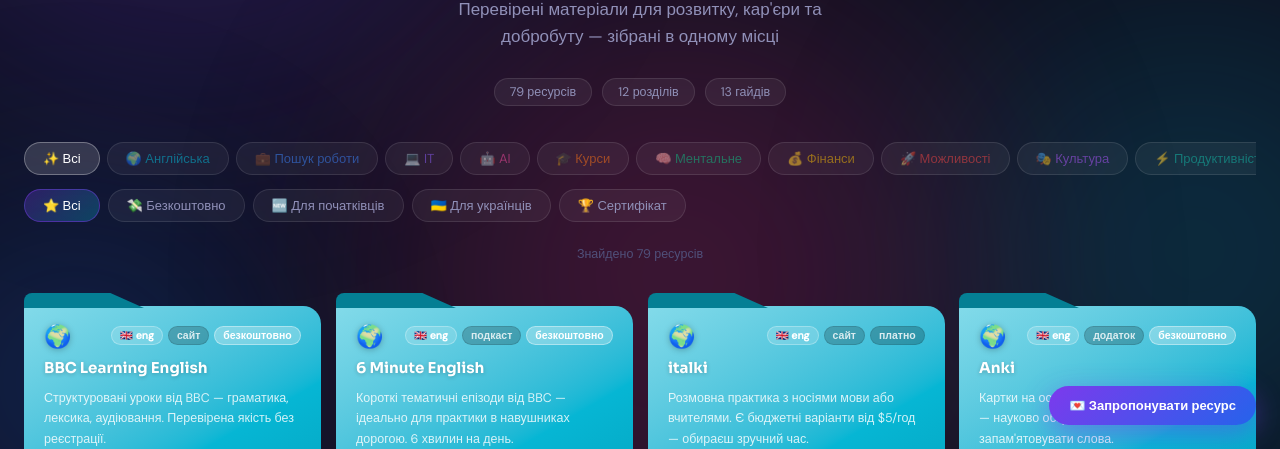
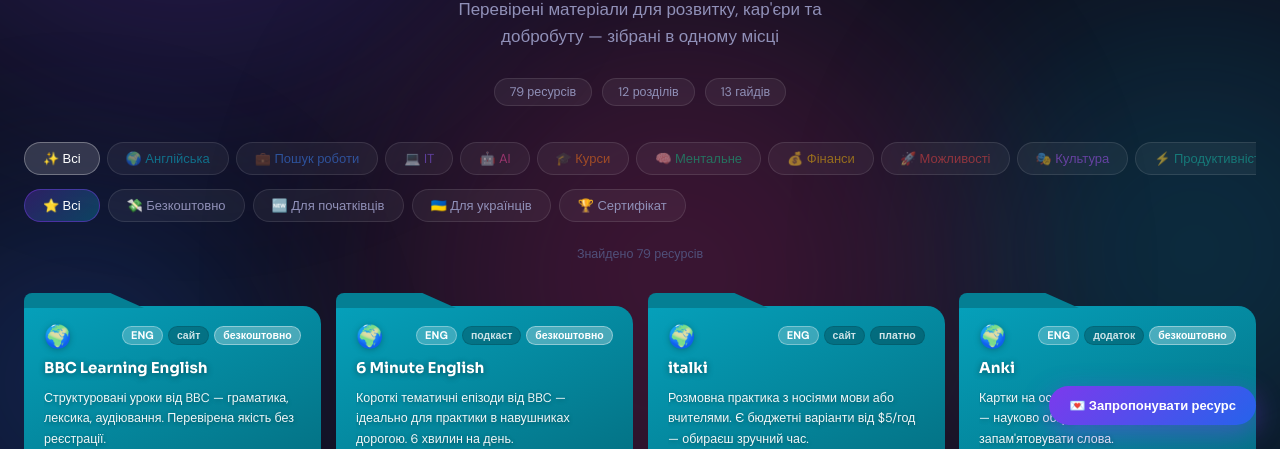
Before and after one commit to janedan-creator/Resources, a plain HTML site: page index.html in a window 1280 px wide. Shown: the part 351-800 px from the top of the page. Drawn offline with nearby package versions, Linux system fonts and the light colour scheme.

Commit message:
Add files via upload

```diff
--- a/index.html
+++ b/index.html
@@ -21,11 +21,11 @@
   --r:20px;
 }
 html{scroll-behavior:smooth}
-body{font-family:'DM Sans',sans-serif;background:var(--bg);color:var(--text);min-height:100vh;overflow-x:hidden}
+body{font-family:'DM Sans',sans-serif;background:var(--bg);color:var(--text);min-height:100vh;overflow-x:hidden;overscroll-behavior-y:none;-webkit-font-smoothing:antialiased;text-rendering:optimizeSpeed}
 
 /* ── AURORA ── */
 .aurora{position:fixed;inset:0;z-index:0;pointer-events:none;overflow:hidden;contain:strict}
-.orb{position:absolute;border-radius:50%;filter:blur(110px);opacity:.3;animation:drift 28s ease-in-out infinite;will-change:transform;transform:translateZ(0)}
+.orb{position:absolute;border-radius:50%;filter:blur(90px);opacity:.28;animation:drift 28s ease-in-out infinite;will-change:transform;transform:translateZ(0)}
 .orb1{width:700px;height:700px;background:radial-gradient(circle,#7c3aed,transparent);top:-250px;left:-200px;animation-duration:30s}
 .orb2{width:550px;height:550px;background:radial-gradient(circle,#0891b2,transparent);top:35%;right:-200px;animation-delay:-9s;animation-duration:24s}
 .orb3{width:650px;height:650px;background:radial-gradient(circle,#db2777,transparent);bottom:-150px;left:25%;animation-delay:-17s;animation-duration:34s}
@@ -36,7 +36,7 @@
 .wrap{position:relative;z-index:1;max-width:1380px;margin:0 auto;padding:0 24px}
 
 /* ── HEADER ── */
-header{position:sticky;top:0;z-index:100;background:rgba(14,17,32,.78);backdrop-filter:blur(24px) saturate(160%);-webkit-backdrop-filter:blur(24px) saturate(160%);border-bottom:1px solid var(--border)}
+header{position:sticky;top:0;z-index:100;background:rgba(14,17,32,.85);backdrop-filter:blur(14px);-webkit-backdrop-filter:blur(14px);border-bottom:1px solid var(--border);transform:translateZ(0);will-change:transform}
 .hinner{max-width:1380px;margin:0 auto;padding:16px 24px;display:flex;align-items:center}
 .logo{font-family:'Sora',sans-serif;font-size:17px;font-weight:700;white-space:nowrap;letter-spacing:-.3px}
 
@@ -70,7 +70,7 @@
 
 /* ── CARD (folder design) ── */
 .card{
-  background:linear-gradient(150deg, color-mix(in srgb,var(--ac) 50%,white) 0%, var(--ac) 60%, color-mix(in srgb,var(--ac) 88%,black) 100%);
+  background:linear-gradient(155deg, color-mix(in srgb,var(--ac) 88%,#000) 0%, color-mix(in srgb,var(--ac) 70%,#000) 55%, color-mix(in srgb,var(--ac) 55%,#000) 100%);
   border:none;
   border-radius:3px 18px 18px 18px;
   padding:20px;
@@ -95,13 +95,13 @@
 .cbadges{display:flex;gap:5px;flex-wrap:wrap;justify-content:flex-end}
 .b{font-size:10.5px;font-weight:600;padding:2px 8px;border-radius:20px;white-space:nowrap}
 .bfmt{background:rgba(0,0,0,.2);color:rgba(255,255,255,.8);border:1px solid rgba(0,0,0,.12)}
-.blang{background:rgba(255,255,255,.16);color:#fff;border:1px solid rgba(255,255,255,.28);font-weight:600}
+.blang{background:rgba(255,255,255,.22);color:#fff;border:1px solid rgba(255,255,255,.32);font-weight:700;text-transform:uppercase;letter-spacing:.5px}
 .bfree{background:rgba(255,255,255,.28);color:#fff;border:1px solid rgba(255,255,255,.38)}
 .bpart{background:rgba(255,255,255,.2);color:rgba(255,255,255,.9);border:1px solid rgba(255,255,255,.3)}
 .bpaid{background:rgba(0,0,0,.22);color:rgba(255,255,255,.82);border:1px solid rgba(0,0,0,.1)}
 
-.ctitle{font-family:'Sora',sans-serif;font-size:15px;font-weight:700;color:#fff;line-height:1.3;text-shadow:0 1px 4px rgba(0,0,0,.22)}
-.cdesc{font-size:12.5px;color:rgba(255,255,255,.82);line-height:1.65;display:-webkit-box;-webkit-line-clamp:3;-webkit-box-orient:vertical;overflow:hidden;flex:1}
+.ctitle{font-family:'Sora',sans-serif;font-size:15px;font-weight:700;color:#fff;line-height:1.3;text-shadow:0 1px 6px rgba(0,0,0,.45)}
+.cdesc{font-size:12.5px;color:rgba(255,255,255,.94);line-height:1.65;display:-webkit-box;-webkit-line-clamp:3;-webkit-box-orient:vertical;overflow:hidden;flex:1;text-shadow:0 1px 4px rgba(0,0,0,.35)}
 .ctags{display:flex;flex-wrap:wrap;gap:5px;margin-top:2px}
 .tag{font-size:10.5px;padding:2px 8px;border-radius:20px;background:rgba(255,255,255,.18);border:1px solid rgba(255,255,255,.25);color:rgba(255,255,255,.88);cursor:pointer;transition:all .15s}
 .tag:hover{background:rgba(255,255,255,.3);color:#fff}
@@ -620,7 +620,7 @@
   grid.innerHTML=list.map((r,i)=>{
     const sec=SEC[r.s];
     const pc=r.p==='безкоштовно'?'bfree':r.p==='частково'?'bpart':'bpaid';
-    const lang=r.l==='ua'?'<span class="b blang">🇺🇦 укр</span>':'<span class="b blang">🇬🇧 eng</span>';
+    const lang=r.l==='ua'?'<span class="b blang">укр</span>':'<span class="b blang">eng</span>';
     const btn=r.g
       ?`<button class="cbtn" onclick="openG('${r.g}')">Відкрити гайд ↗</button>`
       :`<a class="cbtn" href="${r.url}" target="_blank" rel="noopener">Перейти →</a>`;
```
